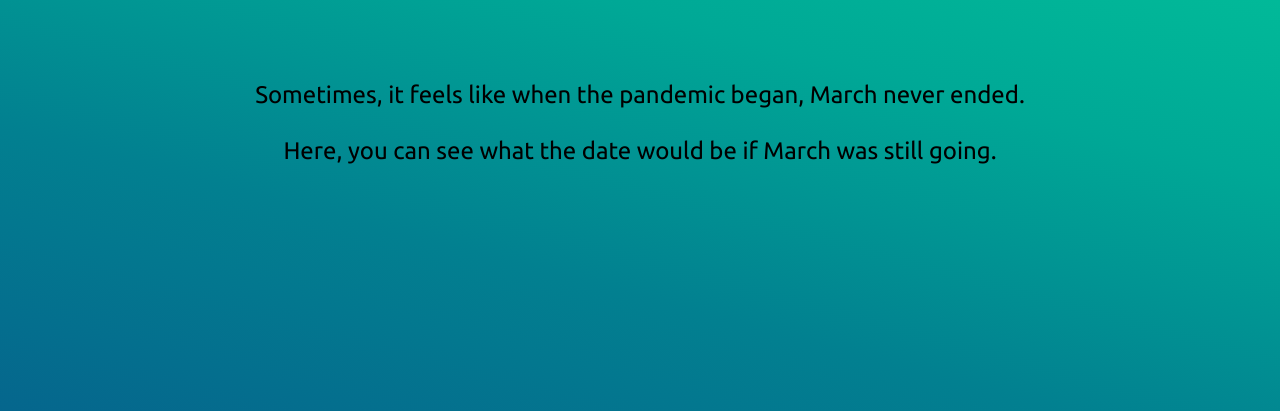
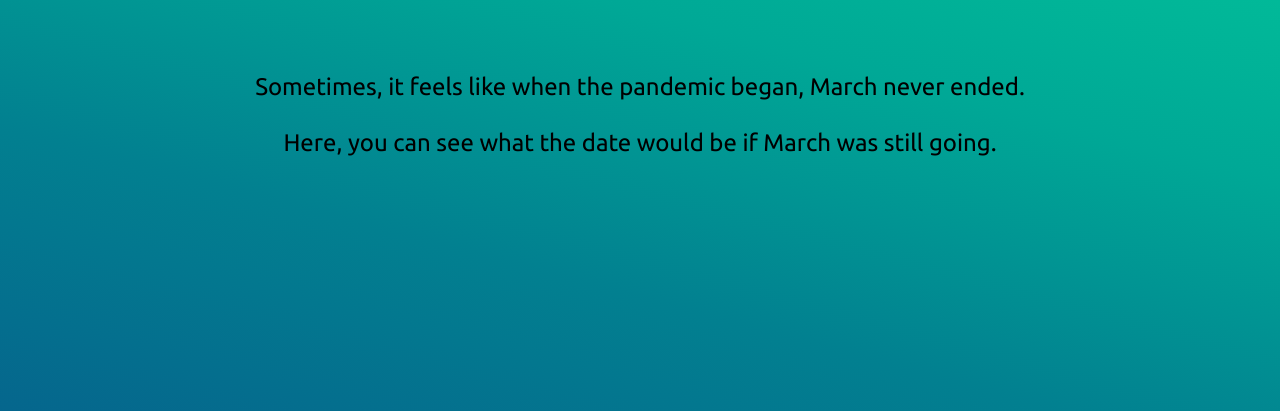
Before and after one commit to rwhwebster/pandemic-date, a plain HTML site: page index.html in a window 1280 px wide. Shown: the part 389-800 px from the top of the page. Drawn offline with Linux system fonts and the light colour scheme.

Commit message:
Style tweaks

```diff
--- a/src/styles.css
+++ b/src/styles.css
@@ -6,6 +6,8 @@
         transform: translate(-50%, -50%);
     }
 }
+
+body, html {height: 100%;}
 
 body{
     margin: auto;
@@ -17,8 +19,6 @@ body{
     font-weight: 500;
     overflow-y: hidden;
 }
-
-html {height: 100%;}
 
 section {
     padding: 1em;
@@ -46,5 +46,5 @@ p {
 }
 
 .divider {
-    height: 10vh;
+    height: 8vh;
 }
```
